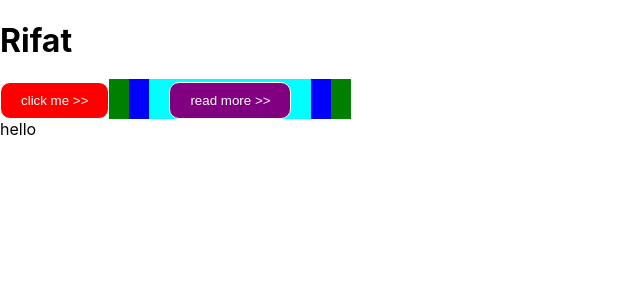
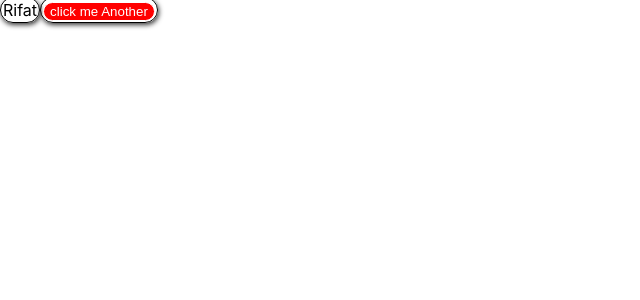
Before and after one commit to bigosofts/MERN-Stack-NextJS-Wordpress-Tutorial, a React (Create React App) app in the folder reacttutorial/: page / in a window 1280 px wide. Shown: the top 300 px of the page, without its empty margins (0-640 px from the left). Built offline with nearby package versions, Linux system fonts and the light colour scheme.

Commit message:
React composition

```diff
--- a/reacttutorial/src/App.js
+++ b/reacttutorial/src/App.js
@@ -1,20 +1,16 @@
 import ButtonComponent from "./components/Button";
-import Wrapper from "./components/wrapper";
-// Previous class
-
-import Output from "./components/enhanced";
-/// props receive function/class
-// State define function/class
-// lifecycle methid function/class
+import Shadow from "./components/composition/Shadow";
 
 export default function App() {
-
   return (
     <>
-      <h1>Rifat</h1>
-      <ButtonComponent text="click me" color="red"></ButtonComponent>
-      <Wrapper/>
-      <Output />
+      <Shadow>{() => <span>Rifat</span>}</Shadow>
+
+      <Shadow>
+        {(value) => (
+          <ButtonComponent text="click me" color="red" something={value} />
+        )}
+      </Shadow>
     </>
   );
 }
--- a/reacttutorial/src/components/Button.css
+++ b/reacttutorial/src/components/Button.css
@@ -1,6 +1,4 @@
 .btn {
-  padding: 10px 20px;
-
   color: rgb(255, 255, 255);
   border: 1px solid #fff;
   border-radius: 10px;
--- a/reacttutorial/src/components/Button.js
+++ b/reacttutorial/src/components/Button.js
@@ -1,18 +1,11 @@
 import "./Button.css";
-import withValueState from "./hoc/withBackground";
 
-function ButtonComponent({ text, color, addi, changeState }) {
+function ButtonComponent({ text, color, children, something }) {
   return (
-    <button
-      onClick={changeState}
-      style={{ backgroundColor: color }}
-      className="btn"
-    >
-      {text} {addi}
+    <button style={{ backgroundColor: color }} className="btn">
+      {text} {something}
     </button>
   );
 }
 
-let updatedComponent = withValueState(ButtonComponent);
-
-export default updatedComponent;
+export default ButtonComponent;
--- /dev/null
+++ b/reacttutorial/src/components/composition/Shadow.js
@@ -0,0 +1,17 @@
+import {useState} from "react";
+
+export default function Shadow({ children }) {
+  const [value] = useState("Another");
+  return (
+    <span
+      style={{
+        boxShadow: "1px 2px 5px #3a3a3a",
+        border: "1px solid #000",
+        padding: "2px",
+        borderRadius: "20px",
+      }}
+    >
+      {children(value)}
+    </span>
+  );
+}
--- a/reacttutorial/src/components/enhanced.js
+++ /dev/null
@@ -1,9 +0,0 @@
-import withBackground from "./hoc/withBackground"
-
-function Design(){
-    return <div> hello </div>
-}
-
-let Output =  withBackground(Design);
-
-export default Output
--- a/reacttutorial/src/components/hoc/withBackground.js
+++ /dev/null
@@ -1,17 +0,0 @@
-import { useState } from "react";
-
-const WithValueState = (WrappedComponent) => {
-  return (props) => {
-    const [value, setValue] = useState(">>");
-
-    function changeText() {
-      setValue("<<<Done>>>");
-    }
-
-    return (
-      <WrappedComponent {...props} addi={value} changeState={changeText} />
-    );
-  };
-};
-
-export default WithValueState;
--- a/reacttutorial/src/components/wrapper.js
+++ /dev/null
@@ -1,13 +0,0 @@
-
-import WrapperTwo from "./wrapperTwo";
-export default function Wrapper() {
-  return (
-    <span style={{ backgroundColor: "green", padding: "10px 20px" }}>
-     <WrapperTwo/>
-    </span>
-  );
-}
-
-function WithPeter(Button){/////////
-    return <button></button>
-}
--- a/reacttutorial/src/components/wrapperThree.js
+++ /dev/null
@@ -1,18 +0,0 @@
-import ButtonComponent from "./Button";
-
-export default function WrapperThree() {
-  return (
-    <span style={{ backgroundColor: "cyan", padding: "10px 20px" }}>
-      <ButtonComponent
-        text="read more"
-        color="purple"
-
-      ></ButtonComponent>
-    </span>
-  );
-}
-
-function WithPeter(Button) {
-  /////////
-  return <button></button>;
-}
--- a/reacttutorial/src/components/wrapperTwo.js
+++ /dev/null
@@ -1,8 +0,0 @@
-import WrapperThree from "./wrapperThree";
-export default function WrapperTwo() {
-  return (
-    <span style={{ backgroundColor: "blue", padding: "10px 20px" }}>
-      <WrapperThree />
-    </span>
-  );
-}
```
